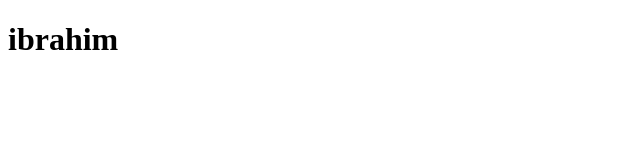
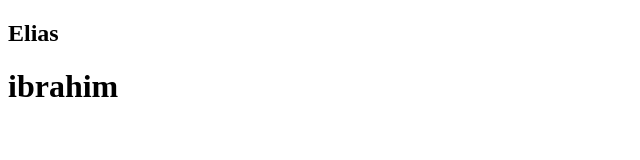
Before and after one commit to ei-bro/AUG-G-2, a plain HTML site: page index.html in a window 1280 px wide. Shown: the whole page, without its empty margins (0-640 px from the left). Drawn offline with Linux system fonts and the light colour scheme.

Commit message:
add name on html and created css file

```diff
--- a/index.html
+++ b/index.html
@@ -8,7 +8,7 @@
 </head>
 
 <body>
-    <!-- type your name below -->
+    <h2 class="blue">Elias</h2>
     <h1>ibrahim</h1>
 </body>
 
--- /dev/null
+++ b/style.css
@@ -0,0 +1,3 @@
+.blue{
+    color: blue;
+}
```
